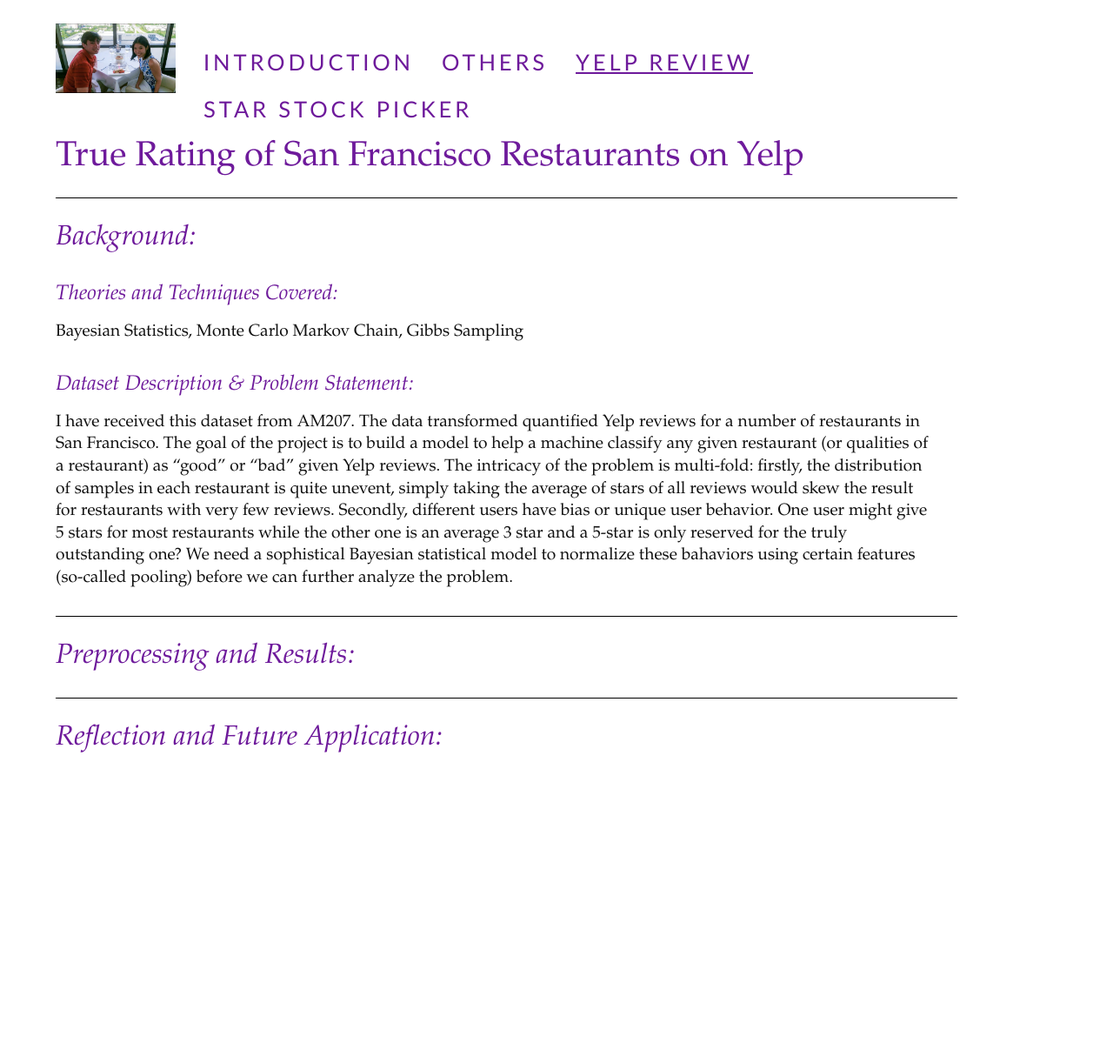
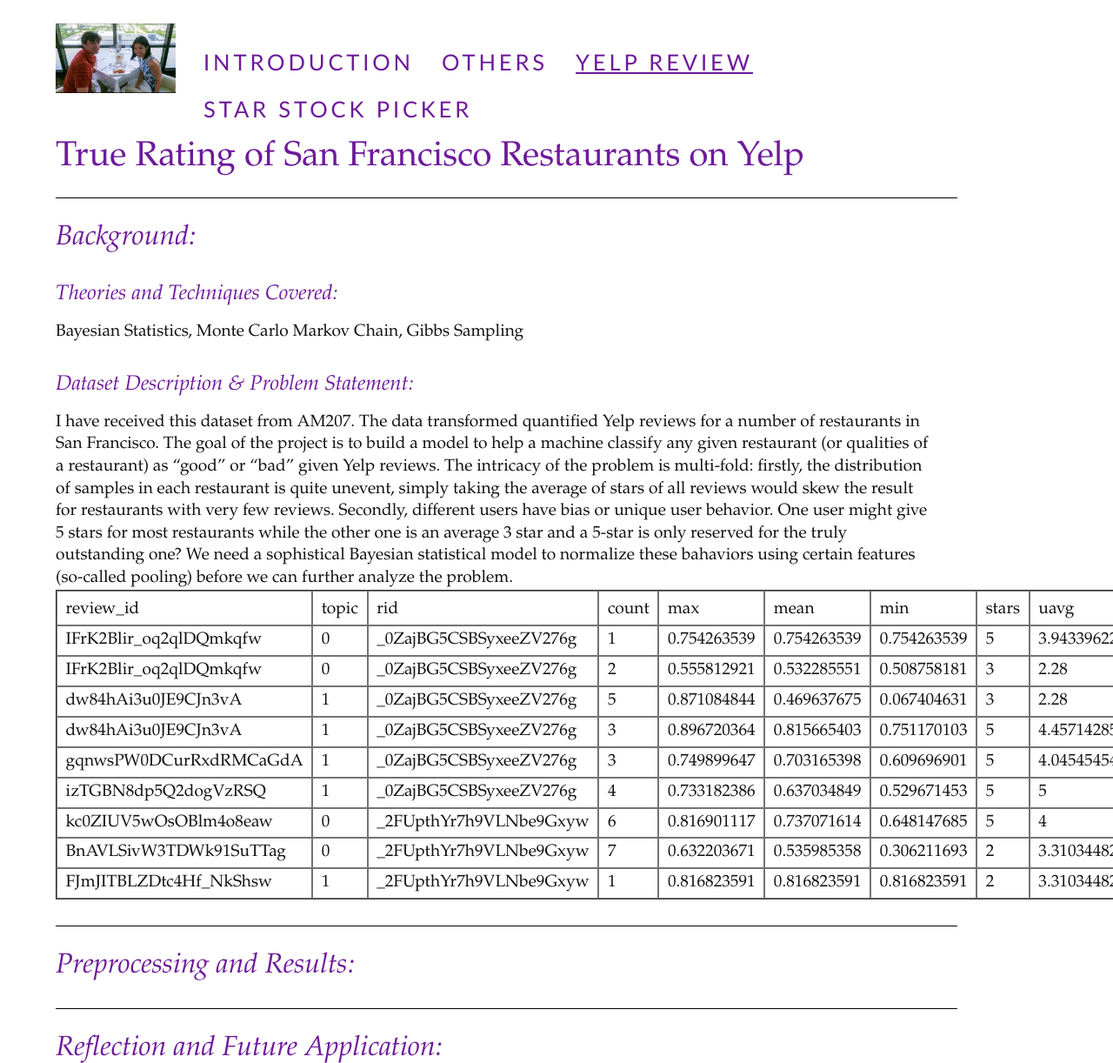
Before and after one commit to vionwinnie/old_website, a Jekyll site: the page built from YelpReview.md, in a window 1280 px wide. Shown: the whole page at 87% size. Built offline with Jekyll 4.4.1, drawn with Linux system fonts in a browser that asks for light colours; nearby versions of some CDN libraries; before the commit the page ends 900 px from its top, so only the background shows below that.

Commit message:
Update YelpReview.md

```diff
--- a/YelpReview.md
+++ b/YelpReview.md
@@ -16,6 +16,20 @@ Bayesian Statistics, Monte Carlo Markov Chain, Gibbs Sampling
 
 I have received this dataset from AM207. The data transformed quantified Yelp reviews for a number of restaurants in San Francisco. The goal of the project is to build a model to help a machine classify any given restaurant (or qualities of a restaurant) as "good" or "bad" given Yelp reviews. The intricacy of the problem is multi-fold: firstly, the distribution of samples in each restaurant is quite unevent, simply taking the average of stars of all reviews would skew the result for restaurants with very few reviews. Secondly, different users have bias or unique user behavior. One user might give 5 stars for most restaurants while the other one is an average 3 star and a 5-star is only reserved for the truly outstanding one? We need a sophistical Bayesian statistical model to normalize these bahaviors using certain features (so-called pooling) before we can further analyze the problem.
 
+
+| review_id |	topic |	rid |	count |	max |	mean |	min |	stars |	uavg |	var |
+| IFrK2Blir_oq2qlDQmkqfw |	0 |	_0ZajBG5CSBSyxeeZV276g |	1 |	0.754263539 |	0.754263539 |	0.754263539 |	5 |	3.943396226 |	0 |
+| IFrK2Blir_oq2qlDQmkqfw |	0 |	_0ZajBG5CSBSyxeeZV276g |	2 |	0.555812921 |	0.532285551 |	0.508758181 |	3 |	2.28 |	0.001107074 |
+| dw84hAi3u0JE9CJn3vA |	1 |	_0ZajBG5CSBSyxeeZV276g |	5 |	0.871084844 |	0.469637675 |	0.067404631 |	3 |	2.28 |	0.121701096 |
+| dw84hAi3u0JE9CJn3vA |	1 |	_0ZajBG5CSBSyxeeZV276g |	3 |	0.896720364 |	0.815665403 |	0.751170103 |	5 |	4.457142857 |	0.005501886 |
+| gqnwsPW0DCurRxdRMCaGdA |	1 |	_0ZajBG5CSBSyxeeZV276g |	3 |	0.749899647 |	0.703165398 |	0.609696901 |	5 |	4.045454545 |	0.00655227 |
+| izTGBN8dp5Q2dogVzRSQ |	1 |	_0ZajBG5CSBSyxeeZV276g |	4 |	0.733182386 |	0.637034849 |	0.529671453 |	5 |	5 |	0.007453149 |
+| kc0ZIUV5wOsOBlm4o8eaw |	0 |	_2FUpthYr7h9VLNbe9Gxyw |	6 |	0.816901117 |	0.737071614 |	0.648147685 |	5 |	4 |	0.004913717 |
+| BnAVLSivW3TDWk91SuTTag |	0 |	_2FUpthYr7h9VLNbe9Gxyw |	7 |	0.632203671 |	0.535985358 |	0.306211693 |	2 |	3.310344828 |	0.013015496 |
+| FJmJITBLZDtc4Hf_NkShsw |	1 |	_2FUpthYr7h9VLNbe9Gxyw |	1 |	0.816823591 |	0.816823591 |	0.816823591 |	2 |	3.310344828 |	0 |
+
+
+
 ## Preprocessing and Results:
 
 
```
